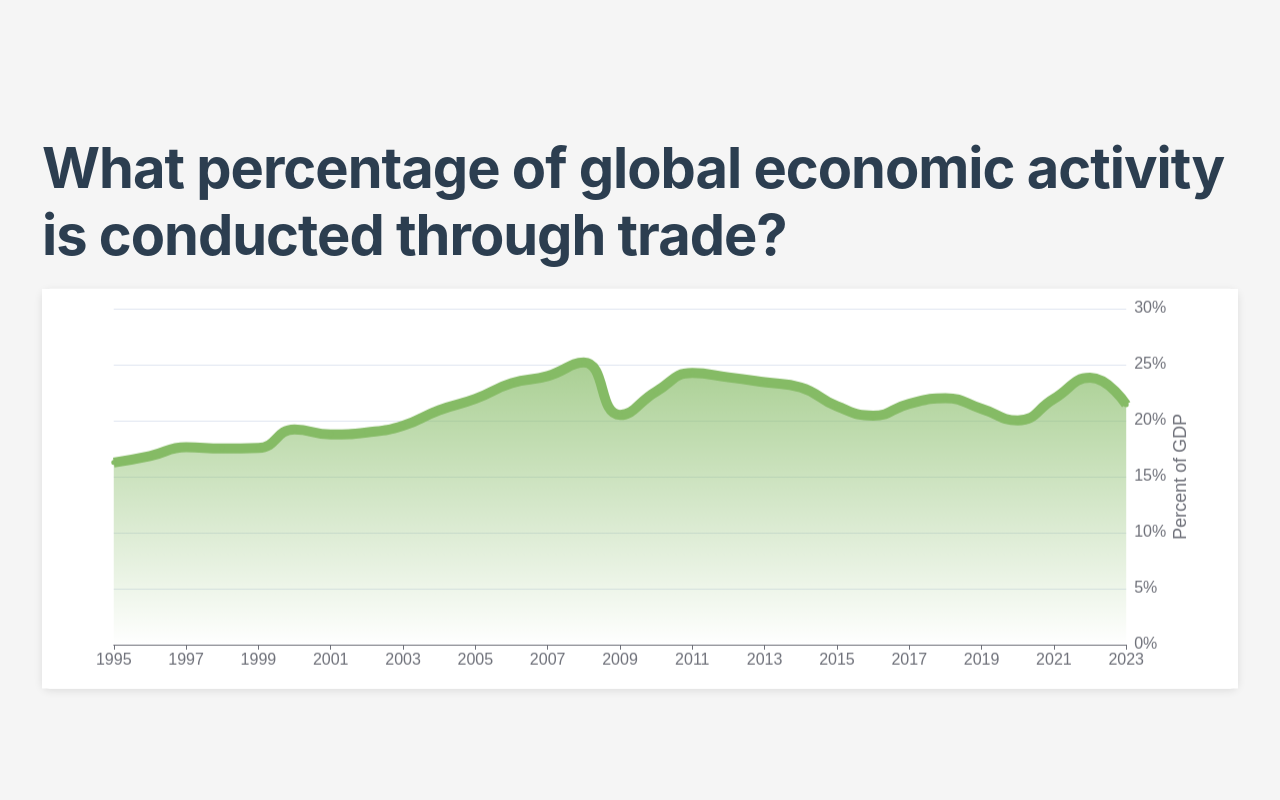
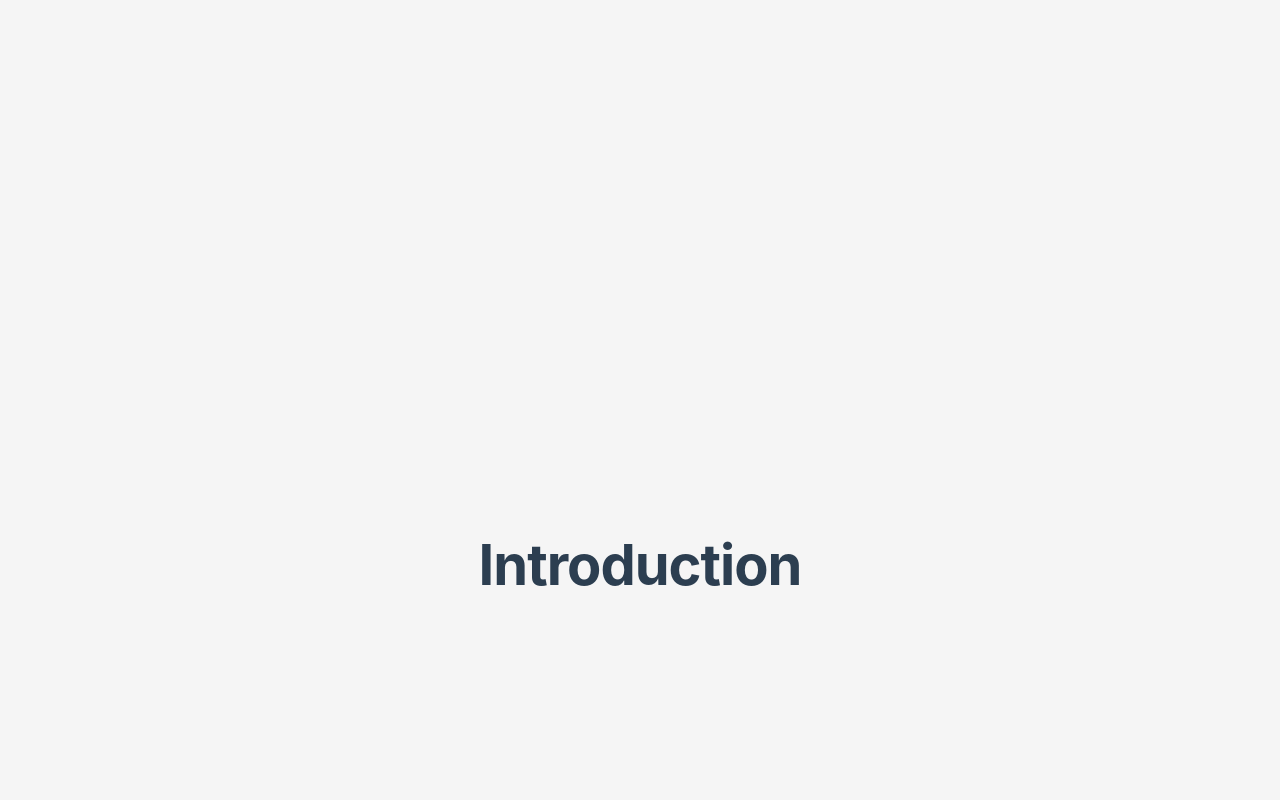
Before and after one commit to com-480-data-visualization/Team37, a React (Vite) app in the folder src/web/: page / in a window 1280 px wide. Shown: the part 740-1540 px from the top of the page. Built offline with nearby package versions, Linux system fonts and the light colour scheme.

Commit message:
fixup! web/app.tsx: add vertical scrolling to intro plots

```diff
--- a/src/web/App.tsx
+++ b/src/web/App.tsx
@@ -37,7 +37,7 @@ const App: React.FC = () => {
         </ScrollAnimationWrapper>
       <main>
 
-        <VerticalScrollSection items={[
+        <VerticalScrollSection title="Introduction" items={[
           { title: "What percentage of global economic activity is conducted through trade?", content: <TradeGDPChart /> },
           { title: "How much \"stuff\" does humanity shuffle around the world?", content: <TradeWeightChart/> }
         ]} />
--- a/src/web/components/VerticalScrollSection.tsx
+++ b/src/web/components/VerticalScrollSection.tsx
@@ -3,7 +3,7 @@ import { motion, useScroll, useTransform } from 'framer-motion';
 import { ScrollAnimationWrapper } from './ScrollAnimationWrapper';
 import { fullPageStyle } from './FullPageStyle';
 
-export const VerticalScrollSection = ({ items }) => {
+export const VerticalScrollSection = ({ title, items }) => {
   const ref = useRef(null);
   const { scrollYProgress } = useScroll({
     target: ref,
@@ -14,10 +14,15 @@ export const VerticalScrollSection = ({ items }) => {
 
   return (
     <div ref={ref} style={{ height: `${items.length * 100}vh`, position: 'relative' }}>
+      <ScrollAnimationWrapper style={fullPageStyle}>
+        <header>
+          <h2 className="scroll-section-header">{title}</h2>
+        </header>
+      </ScrollAnimationWrapper>
       <motion.div style={{ y, position: 'sticky', top: 0 }}>
         {items.map((item, index) => (
           <ScrollAnimationWrapper style={fullPageStyle}>
-            <h2 className="scroll-section-header">{item.title}</h2>
+            <h2>{item.title}</h2>
             {item.content}
           </ScrollAnimationWrapper>
         ))}
```
